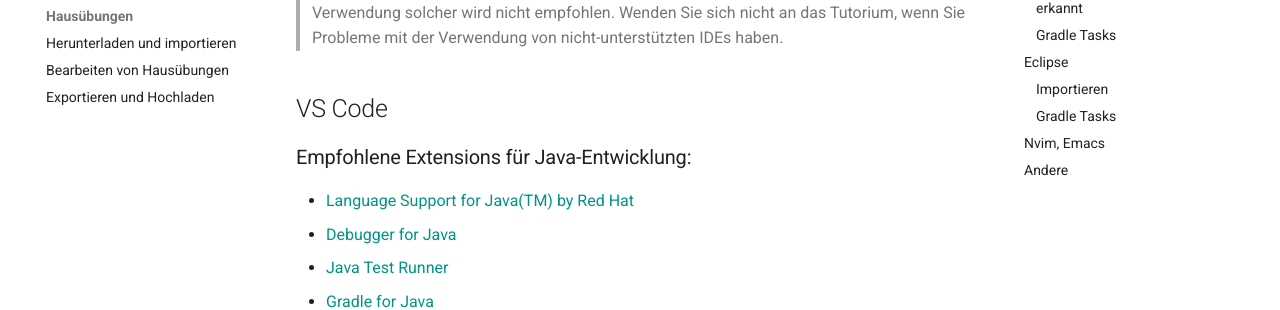
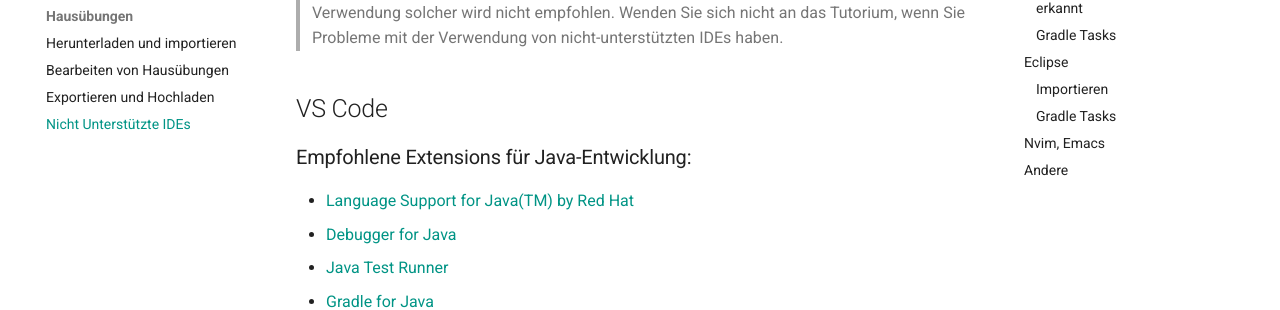
Before and after one commit to tudagrade/wiki, an MkDocs documentation site: the page built from docs/exercises/download-import-unsupported.md, in a window 1280 px wide. Shown: the part 247-557 px from the top of the page. Built offline with MkDocs 1.6.1 and Material for MkDocs 9.7.7, drawn with Linux system fonts in a browser that asks for light colours; comment, search, counter and statistics services are not loaded.

Commit message:
add unsupported ides to navigation bar

```diff
--- a/mkdocs.yml
+++ b/mkdocs.yml
@@ -37,6 +37,7 @@ nav:
     - Herunterladen und importieren: exercises/download-import.md
     - Bearbeiten von Hausübungen: exercises/edit.md
     - Exportieren und Hochladen: exercises/export-upload.md
+    - Nicht Unterstützte IDEs: exercises/download-import-unsupported.md
 
 markdown_extensions:
   - pymdownx.highlight:
```
